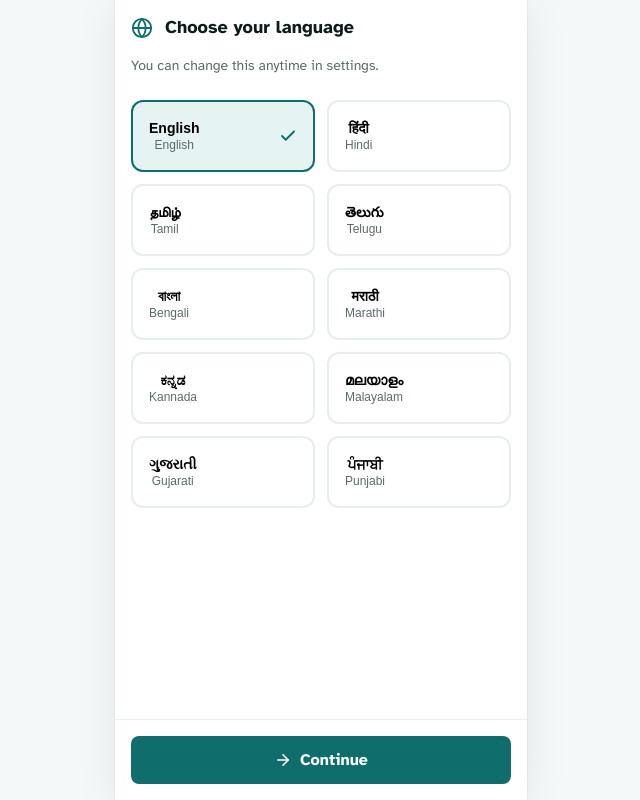
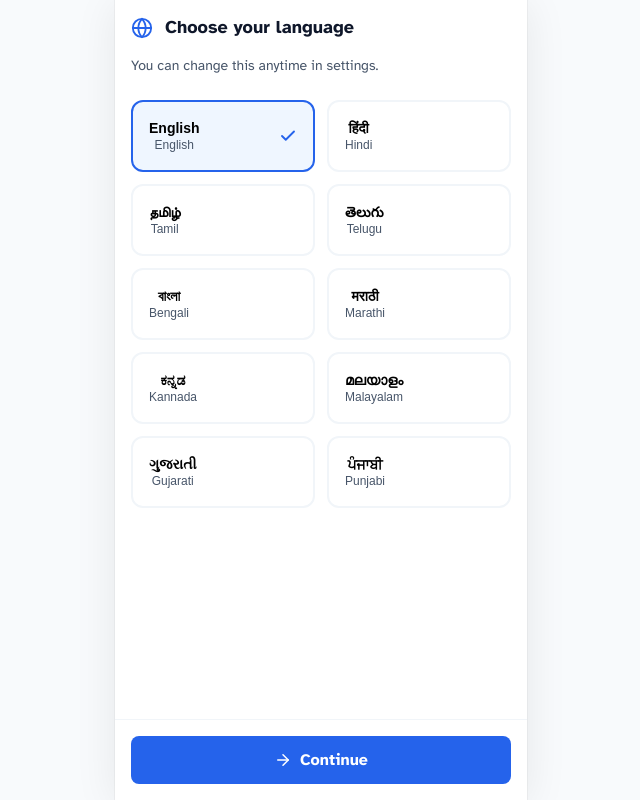
Before and after one commit to vashishtaparikipandla/Sahay-App, a Next.js app: page / in a window 1280 px wide. Shown: the whole page, without its empty margins (319-959 px from the left). Built offline with nearby package versions, Linux system fonts and the light colour scheme.

Commit message:
Revamp to light minimal theme and fix layout breaks

```diff
--- a/app/components.tsx
+++ b/app/components.tsx
@@ -498,7 +498,6 @@ export function InfoCard({ icon, children, variant = 'info' }: InfoCardProps) {
       className="card-border"
       style={{
         background: colorMap[variant],
-        borderColor: textMap[variant],
         color: textMap[variant],
         display: 'flex',
         gap: 'var(--sp-3)',
--- a/app/globals.css
+++ b/app/globals.css
@@ -6,30 +6,30 @@
 
 :root {
   /* === COLOR TOKENS === */
-  --primary: #0F6E6B;
-  --primary-dark: #0A4F4D;
-  --primary-light: #E6F3F3;
-  --primary-50: #f0fafa;
-
-  --accent: #F2A93B;
-  --accent-light: #FEF3E2;
-
-  --success: #1E8E5A;
-  --success-light: #E6F6EE;
-  --warning: #B8860B;
-  --warning-light: #FEF7E0;
-  --error: #C1421A;
-  --error-light: #FDEEE8;
-  --info: #1A6FC1;
-  --info-light: #E6F0FE;
+  --primary: #2563EB;
+  --primary-dark: #1D4ED8;
+  --primary-light: #EFF6FF;
+  --primary-50: #DBEAFE;
+
+  --accent: #F59E0B;
+  --accent-light: #FEF3C7;
+
+  --success: #16A34A;
+  --success-light: #DCFCE7;
+  --warning: #D97706;
+  --warning-light: #FEF3C7;
+  --error: #DC2626;
+  --error-light: #FEE2E2;
+  --info: #2563EB;
+  --info-light: #DBEAFE;
 
   /* Neutral scale */
-  --text-high: #0D1B1A;
-  --text-medium: #5B6B6A;
-  --text-disabled: #9AA6A5;
-  --surface: #E7EEED;
+  --text-high: #0F172A;
+  --text-medium: #475569;
+  --text-disabled: #94A3B8;
+  --surface: #F1F5F9;
   --base: #FFFFFF;
-  --bg: #F5F8F8;
+  --bg: #F8FAFC;
 
   /* === TYPOGRAPHY === */
   --font-primary: 'Atkinson Hyperlegible', 'Inter', -apple-system, BlinkMacSystemFont, sans-serif;
@@ -89,22 +89,6 @@
   --dur-slow: 400ms;
 }
 
-/* Dark mode */
-@media (prefers-color-scheme: dark) {
-  :root {
-    --text-high: #E8F0EF;
-    --text-medium: #9BB5B3;
-    --text-disabled: #4A5E5D;
-    --surface: #1E2D2C;
-    --base: #111C1B;
-    --bg: #0A1514;
-    --primary-light: #0F2F2E;
-    --success-light: #0E2A1C;
-    --warning-light: #2A1F02;
-    --error-light: #2A0F06;
-    --info-light: #0A1E33;
-  }
-}
 
 /* High contrast mode */
 [data-high-contrast="true"] {
@@ -470,7 +454,7 @@ body {
 
 .input-field:focus {
   border-color: var(--primary);
-  box-shadow: 0 0 0 3px rgba(15, 110, 107, 0.12);
+  box-shadow: 0 0 0 3px rgba(37, 99, 235, 0.12);
 }
 
 .input-field.has-error {
--- a/app/screens-g.tsx
+++ b/app/screens-g.tsx
@@ -464,7 +464,7 @@ export function CommunityScreen() {
       <button
         onClick={() => navigate('G7_THREAD')}
         style={{
-          position: 'fixed',
+          position: 'absolute',
           bottom: 80,
           right: 20,
           width: 56,
@@ -476,7 +476,7 @@ export function CommunityScreen() {
           display: 'flex',
           alignItems: 'center',
           justifyContent: 'center',
-          boxShadow: '0 4px 20px rgba(15,110,107,0.4)',
+          boxShadow: '0 4px 20px rgba(37,99,235,0.4)',
           color: 'white',
           zIndex: 100,
         }}
@@ -552,7 +552,7 @@ export function ThreadScreen() {
       </div>
 
       {/* Reply input */}
-      <div style={{ position: 'fixed', bottom: 0, left: '50%', transform: 'translateX(-50%)', width: '100%', maxWidth: 'var(--max-w)', padding: '12px 16px', background: 'var(--base)', borderTop: '1px solid var(--surface)', display: 'flex', gap: 8 }}>
+      <div style={{ position: 'absolute', bottom: 0, left: 0, width: '100%', padding: '12px 16px', background: 'var(--base)', borderTop: '1px solid var(--surface)', display: 'flex', gap: 8 }}>
         <input
           className="input-field"
           style={{ flex: 1, minHeight: 44, padding: '10px 14px' }}
```
